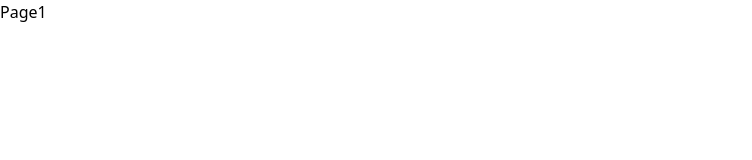
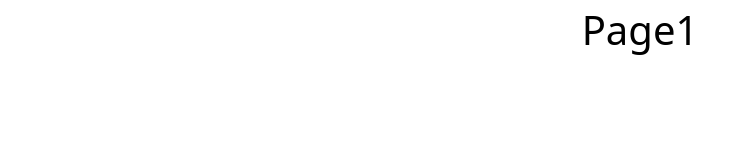
Before and after one commit to Manuchehrzoda/Group-work2, a website: page src/Manuchehrzoda.html in a window 1280 px wide. Shown: the whole page, without its empty margins (0-752 px from the left). Drawn offline with Linux system fonts and the light colour scheme.

Commit message:
second work

```diff
--- a/src/Manuchehrzoda.html
+++ b/src/Manuchehrzoda.html
@@ -8,7 +8,7 @@
 </head>
 <body>
 
-    <h1>Page1</h1>
+    <h1 class="text-[40px] flex items-center justify-center">Page1</h1>
 
 </body>
 </html>
```
Also changed, not shown: src/output.css.
